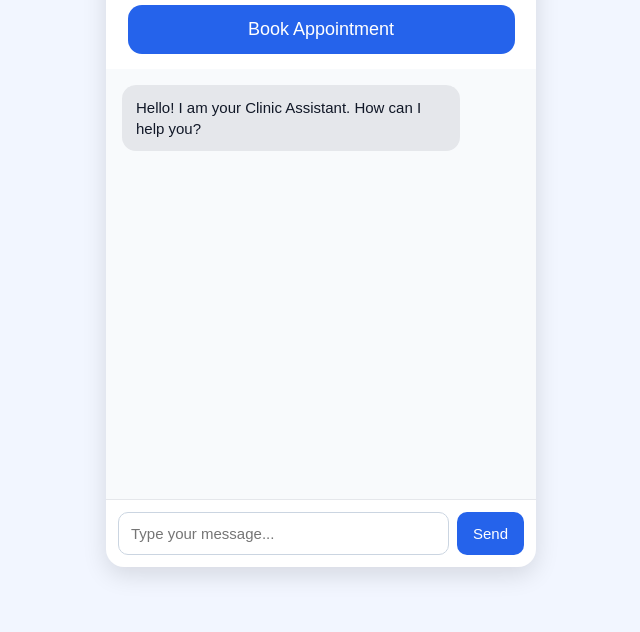
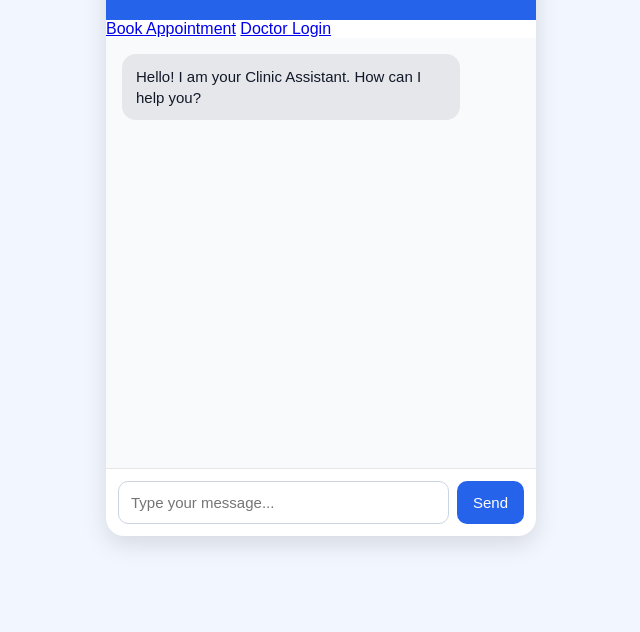
Before and after one commit to moryaabhijeet832-cpu/G, a website: page index.html in a window 1280 px wide. Shown: the part 168-800 px from the top of the page, without its empty margins (319-959 px from the left). Drawn offline with Linux system fonts and the light colour scheme.

Commit message:
Replace button with link for booking appointment
add home page buttons

```diff
--- a/index.html
+++ b/index.html
@@ -12,9 +12,10 @@
       <h1>Clinic AI Assistant</h1>
       <p>Book appointments and ask clinic-related questions</p>
     </div>
-<button onclick="showAppointmentForm()" class="book-btn">
-  Book Appointment
-</button>
+<a href="appointment.html" class="main-btn">Book Appointment</a>
+
+<a href="doctor-login.html" class="doctor-login-btn">Doctor Login</a>
+
 
 <div id="appointmentForm" class="appointment-form" style="display: none;">
   <h3>Book Doctor Appointment</h3>
```
